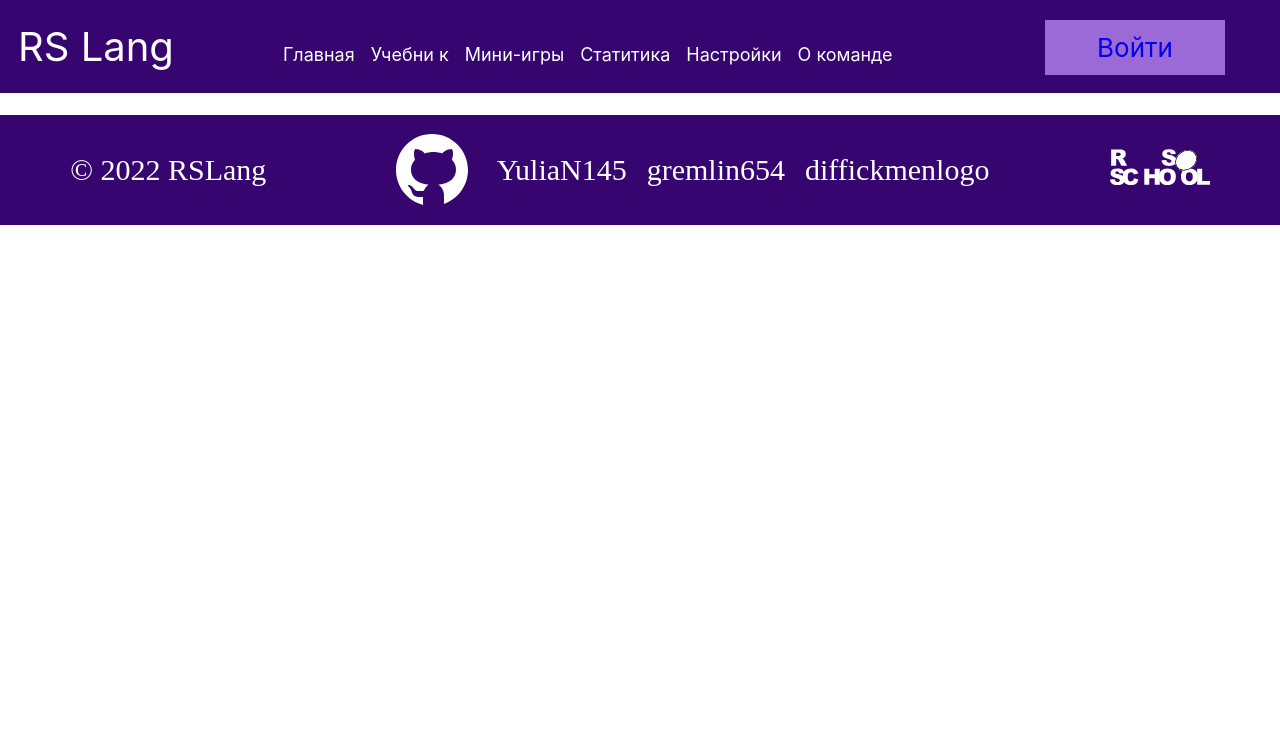
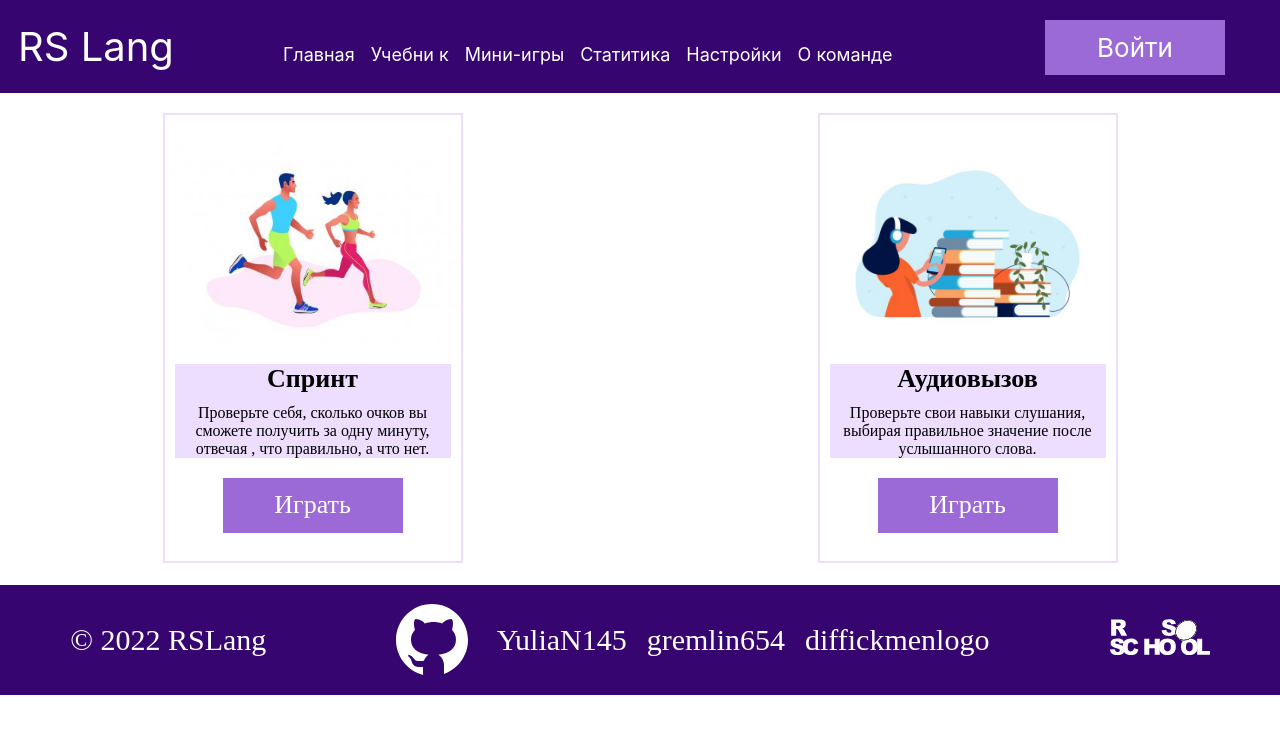
Before and after one commit to gremlin654/rslang, a React (Create React App) app in the folder rslang/: page /games in a window 1280 px wide. Shown: the top 734 px of the page. Built offline with nearby package versions, Linux system fonts and the light colour scheme; no server answers.

Commit message:
feat: add games route and style, change style button into header

```diff
--- a/rslang/src/App.tsx
+++ b/rslang/src/App.tsx
@@ -4,8 +4,10 @@ import Footer from './components/Footer'
 import Header from './components/Header'
 import Main from './components/Main'
 import { Routes, Route } from 'react-router-dom'
-import { Sprint } from './components/games/Sprint'
+import Games from './components/games/Games'
 import { postAPI } from './services/PostService'
+import Sprint from './components/games/Sprint'
+import AudioChallenge from './components/games/AudioChallenge'
 
 function App() {
   const { data: words, error, isLoading } = postAPI.useGetWordsQuery(1)
@@ -15,7 +17,9 @@ function App() {
       <Header />
       <Routes>
         <Route path='/' element={<Main />} />
-        <Route path='/games' element={<Sprint />} />
+        <Route path='/games' element={<Games />} />
+        <Route path='/games/sprint' element={<Sprint />} />
+        <Route path='/games/audio_chalenge' element={<AudioChallenge />} />
       </Routes>
       <Footer />
     </div>
--- /dev/null
+++ b/rslang/src/components/games/AudioChallenge.tsx
@@ -0,0 +1,5 @@
+const AudioChallenge = () => {
+  return <div>AudioCall</div>
+}
+
+export default AudioChallenge
--- /dev/null
+++ b/rslang/src/components/games/Games.tsx
@@ -0,0 +1,34 @@
+import '../../style/Games.scss'
+import SprintImg from '../../assets/sprint.jpg'
+import AudioChalengeImg from '../../assets/audioChalenge.jpg'
+import { Link } from 'react-router-dom'
+
+const Games = () => {
+  return (
+    <div className='games__container'>
+      <div className='game__container'>
+        <img className='game__img' src={SprintImg} alt='sprint' />
+        <div className='game__text-container'>
+          <h3 className='game__title'>Спринт</h3>
+          <p className='game__text'>Проверьте себя, сколько очков вы cможете получить за одну минуту, отвечая , что правильно, а что нет.</p>
+        </div>
+        <button className='game__btn btn'>
+          <Link to='/games/sprint'>Играть</Link>
+        </button>
+      </div>
+
+      <div className='game__container'>
+        <img className='game__img' src={AudioChalengeImg} alt='audio-chalenge' />
+        <div className='game__text-container'>
+          <h3 className='game__title'>Аудиовызов </h3>
+          <p className='game__text'>Проверьте свои навыки слушания, выбирая правильное значение после услышанного слова.</p>
+        </div>
+        <button className='game__btn btn'>
+          <Link to='/games/audio_chalenge'>Играть</Link>
+        </button>
+      </div>
+    </div>
+  )
+}
+
+export default Games
--- a/rslang/src/components/games/Sprint.tsx
+++ b/rslang/src/components/games/Sprint.tsx
@@ -1,10 +1,5 @@
+const Sprint = () => {
+  return <div>Sprint</div>
+}
 
-
-export function Sprint() {
-    return (
-        <div className="sprint">
-
-
-        </div>
-    )
-}
+export default Sprint
--- /dev/null
+++ b/rslang/src/style/Games.scss
@@ -0,0 +1,41 @@
+.games {
+  &__container {
+    display: flex;
+    flex-direction: row;
+    justify-content: space-around;
+    align-items: center;
+    gap: 3rem;
+    margin: 2rem auto;
+  }
+}
+
+.game {
+  &__container {
+    display: flex;
+    flex-direction: column;
+    justify-content: center;
+    align-items: center;
+    width: 30rem;
+    height: 45rem;
+    gap: 2rem;
+    padding: 1rem;
+    border: 0.2rem solid rgba(233, 214, 255, 0.8235294118);
+  }
+  &__img {
+    max-width: 30rem;
+    max-height: 20rem;
+  }
+  &__text-container {
+    display: flex;
+    flex-direction: column;
+    gap: 1rem;
+    background-color: rgba(233, 214, 255, 0.8235294118);
+  }
+  &__title {
+    font-size: 2.6rem;
+    font-weight: 700;
+  }
+  &__text {
+    font-size: 1.6rem;
+  }
+}
--- a/rslang/src/style/header.scss
+++ b/rslang/src/style/header.scss
@@ -31,14 +31,25 @@
 }
 .btn {
   background-color: #9b6ad6;
-  color: #fff;
   font-size: 2.6rem;
   width: 180px;
   height: 55px;
   margin: 0;
   padding: 0;
   &:hover {
-    background-color: #fff;
+    transition: 0.3s;
+    background: rgba(233, 214, 255, 0.8235294118);
+  }
+  & a {
+    display: flex;
+    align-items: center;
+    justify-content: center;
+    height: 100%;
+    width: 100%;
+    color: #fff;
+  }
+  & a:hover {
+    transition: 0.3s;
     color: #9b6ad6;
   }
 }
```
Also changed, not shown: rslang/src/assets/audioChalenge.jpg (added), rslang/src/assets/sprint.jpg (added).
